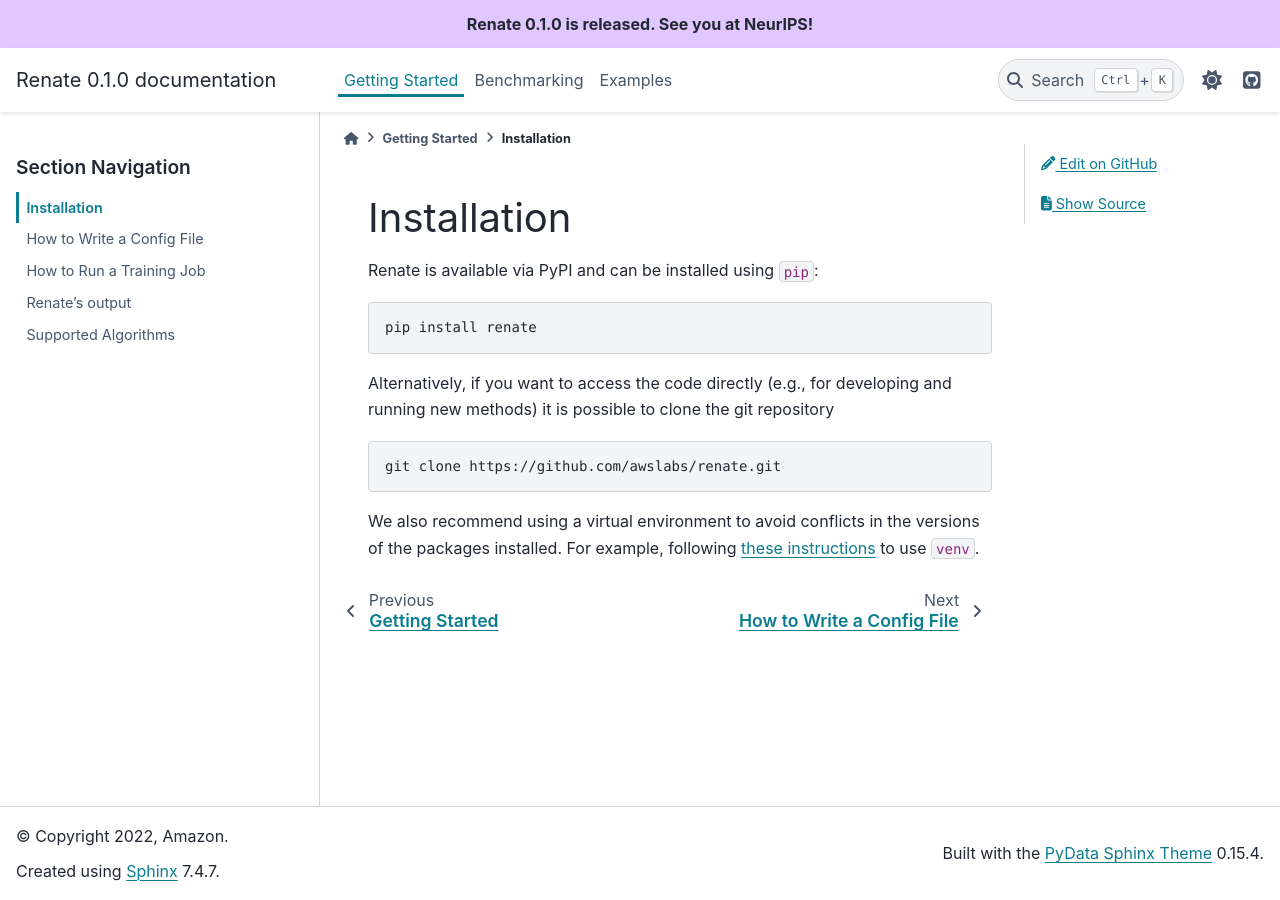
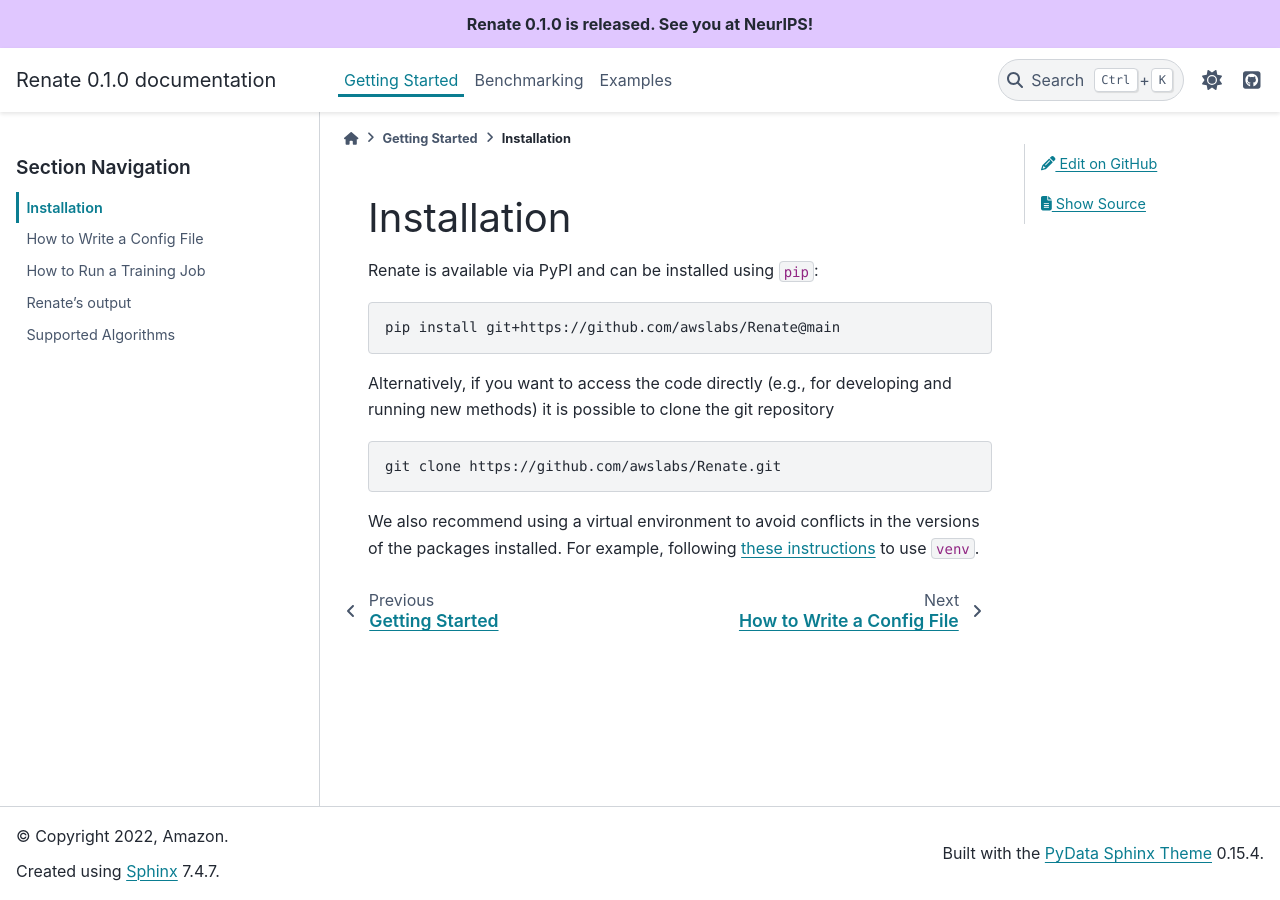
Before and after one commit to awslabs/Renate, a Sphinx documentation site: the page built from doc/getting_started/install.rst, in a window 1280 px wide. Built offline with Sphinx 7.4.7 and the PyData theme 0.15.4, drawn with Linux system fonts in a browser that asks for light colours; pages that are not in the unit, such as notebooks, are missing from menus.

Commit message:
update install instructions

```diff
--- a/README.rst
+++ b/README.rst
@@ -69,7 +69,7 @@
 
     .. code-block:: bash
 
-      pip install renate
+      pip install git+https://github.com/awslabs/Renate@main
 
 * Examples
     We provide examples to train your model
--- a/doc/getting_started/install.rst
+++ b/doc/getting_started/install.rst
@@ -5,14 +5,14 @@
 
 .. code-block:: bash
 
-    pip install renate
+    pip install git+https://github.com/awslabs/Renate@main
 
 Alternatively, if you want to access the code directly (e.g., for developing and running new methods)
 it is possible to clone the git repository
 
 .. code-block:: bash
 
-    git clone https://github.com/awslabs/renate.git
+    git clone https://github.com/awslabs/Renate.git
 
 We also recommend using a virtual environment to avoid conflicts in the
 versions of the packages installed. For example, following
```
